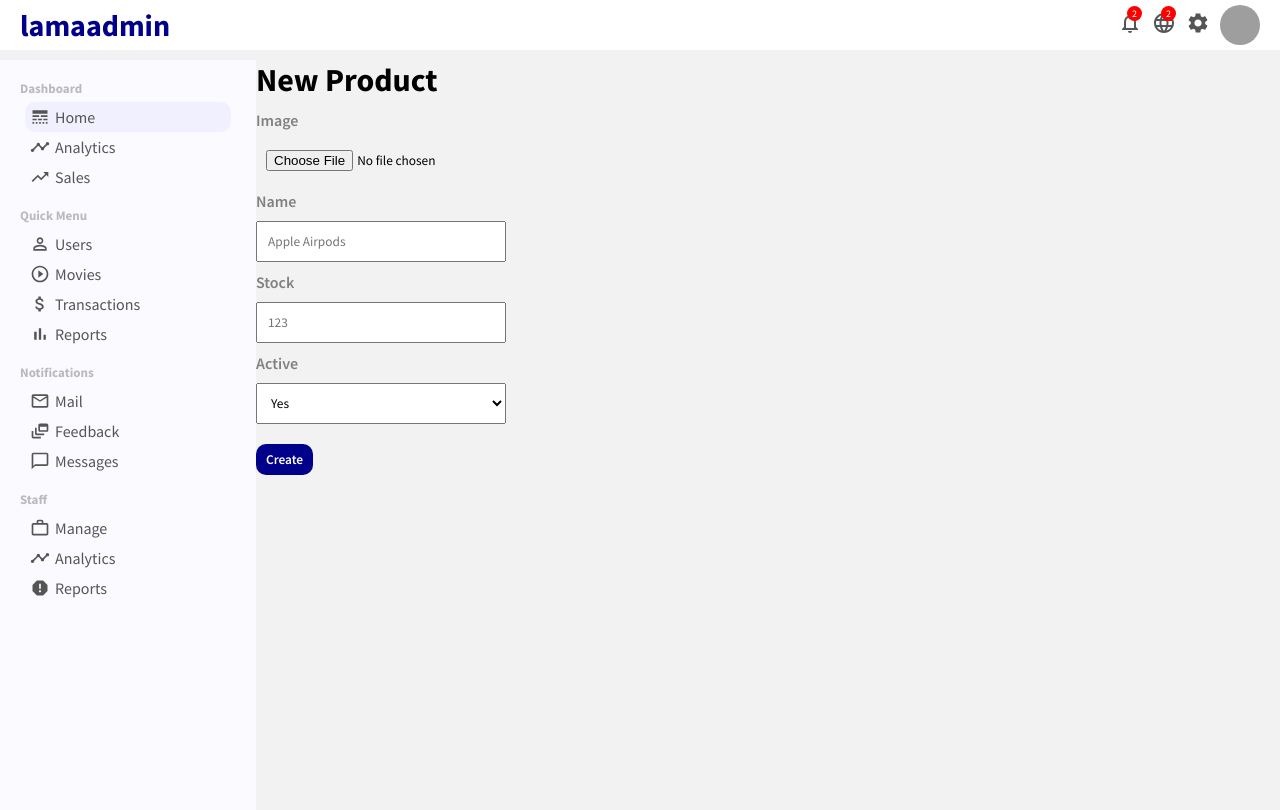
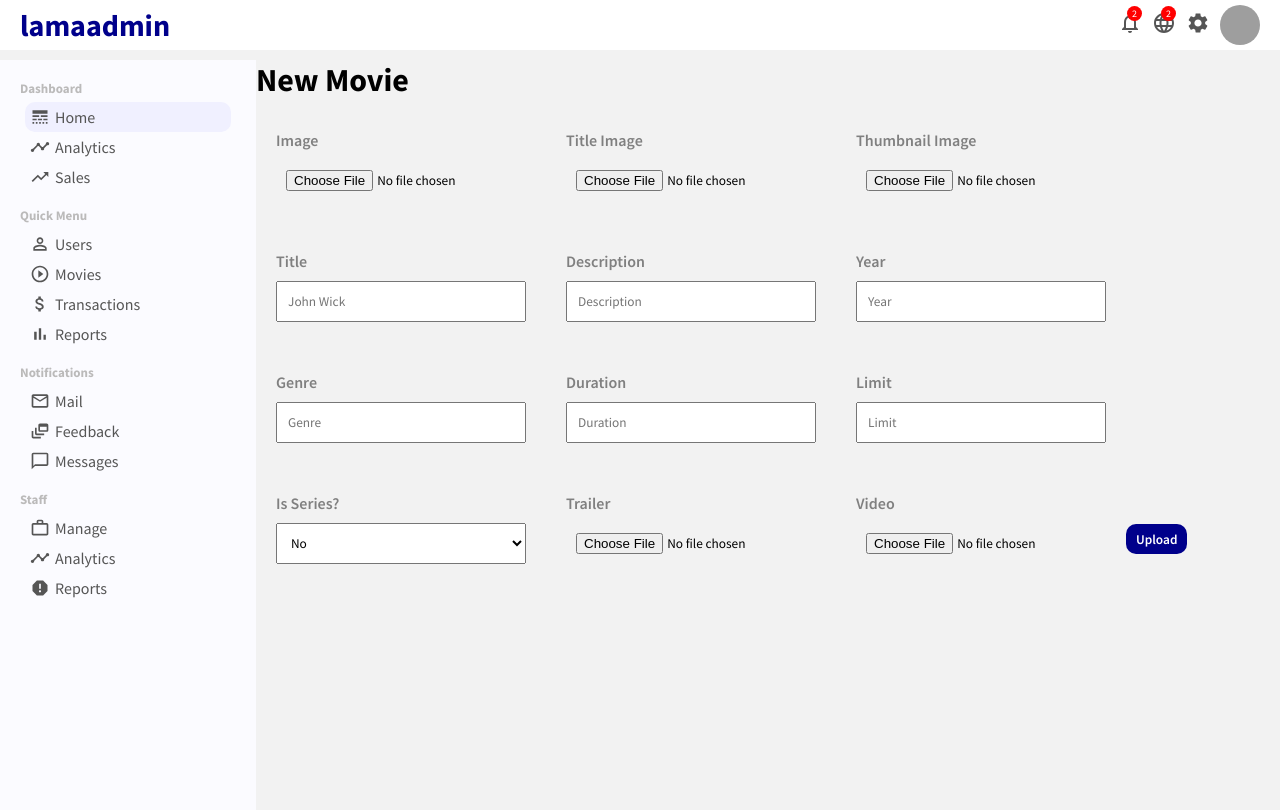
Before and after one commit to arjunsharma6622/Netflix-Clone, a React (Create React App) app in the folder admin/: page /newproduct in a window 1280 px wide. Built offline with nearby package versions, Linux system fonts and the light colour scheme; sample sign-in values are in the browser's storage; grey boxes are pictures that could not be loaded.

Commit message:
new product layout done and firebase started

```diff
--- a/admin/package.json
+++ b/admin/package.json
@@ -10,6 +10,7 @@
     "@testing-library/react": "^11.1.0",
     "@testing-library/user-event": "^12.1.10",
     "axios": "^1.4.0",
+    "firebase": "^10.3.0",
     "react": "^17.0.2",
     "react-dom": "^17.0.2",
     "react-router-dom": "^5.2.0",
--- a/admin/src/pages/newProduct/NewProduct.jsx
+++ b/admin/src/pages/newProduct/NewProduct.jsx
@@ -1,30 +1,97 @@
+import { useState } from "react";
 import "./newProduct.css";
 
 export default function NewProduct() {
+
+  const [movie, setMovie] = useState(null)
+  const [image, setImage] = useState(null)
+  const [imageTitle, setImageTitle] = useState(null)
+  const [imageSm, setImageSm] = useState(null)
+  const [trailer, setTrailer] = useState(null)
+  const [video, setVideo] = useState(null)
+  const [uploaded, setUploaded] = useState(0)
+
+
+  const handleChange = (e) => {
+    const value = e.target.value;
+    setMovie({ ...movie, [e.target.name]: value })
+  }
+
+  console.log(movie)
+
+
+
   return (
     <div className="newProduct">
-      <h1 className="addProductTitle">New Product</h1>
+      <h1 className="addProductTitle">New Movie</h1>
       <form className="addProductForm">
+
+
         <div className="addProductItem">
           <label>Image</label>
-          <input type="file" id="file" />
+          <input type="file" id="img" name="img" onChange={(e) => setImage(e.target.files[0])}/>
         </div>
         <div className="addProductItem">
-          <label>Name</label>
-          <input type="text" placeholder="Apple Airpods" />
+          <label>Title Image</label>
+          <input type="file" id="imgTitle" name="imgTitle" onChange={(e) => setImageTitle(e.target.files[0])}/>
         </div>
         <div className="addProductItem">
-          <label>Stock</label>
-          <input type="text" placeholder="123" />
+          <label>Thumbnail Image</label>
+          <input type="file" id="imgSm" name="imgSm" onChange={(e) => setImageSm(e.target.files[0])}/>
+        </div>
+
+
+
+        <div className="addProductItem">
+          <label>Title</label>
+          <input type="text" placeholder="John Wick" name="title" onChange={handleChange} />
         </div>
         <div className="addProductItem">
-          <label>Active</label>
-          <select name="active" id="active">
-            <option value="yes">Yes</option>
-            <option value="no">No</option>
+          <label>Description</label>
+          <input type="text" placeholder="Description" name="desc" onChange={handleChange} />
+        </div>
+        <div className="addProductItem">
+          <label>Year</label>
+          <input type="text" placeholder="Year" name="year" onChange={handleChange} />
+        </div>
+        <div className="addProductItem">
+          <label>Genre</label>
+          <input type="text" placeholder="Genre" name="genre" onChange={handleChange} />
+        </div>
+        <div className="addProductItem">
+          <label>Duration</label>
+          <input type="text" placeholder="Duration" name="duration" onChange={handleChange} />
+        </div>
+        <div className="addProductItem">
+          <label>Limit</label>
+          <input type="text" placeholder="Limit" name="limit" onChange={handleChange} />
+        </div>
+
+
+        <div className="addProductItem">
+          <label>Is Series?</label>
+          <select name="isSeries" id="isSeries" onChange={handleChange}>
+            <option value="false">No</option>
+            <option value="true">Yes</option>
           </select>
         </div>
-        <button className="addProductButton">Create</button>
+
+
+        <div className="addProductItem">
+          <label>Trailer</label>
+          <input type="file" name="trailer" onChange={(e) => setTrailer(e.target.files[0])}/>
+        </div>
+        <div className="addProductItem">
+          <label>Video</label>
+          <input type="file" name="video" onChange={(e) => setVideo(e.target.files[0])}/>
+        </div>
+
+        {uploaded === 5 ? (
+          <button className="addProductButton">Create</button>
+        ) : (
+          <button className="addProductButton">Upload</button>
+        )}
+
       </form>
     </div>
   );
--- a/admin/src/pages/newProduct/newProduct.css
+++ b/admin/src/pages/newProduct/newProduct.css
@@ -4,6 +4,8 @@
 
 .addProductForm {
   margin-top: 10px;
+  display: flex;
+  flex-wrap: wrap;
 }
 
 .addProductItem {
@@ -11,6 +13,7 @@
   display: flex;
   flex-direction: column;
   margin-bottom: 10px;
+  padding: 20px;
 }
 
 .addProductItem > label {
@@ -28,6 +31,8 @@
 }
 
 .addProductButton {
+  height: 30px;
+  align-self: center;
   margin-top: 10px;
   padding: 7px 10px;
   border: none;
```
Also changed, not shown: admin/src/firebase.js (added, +16 -0 lines), 1 other file (tests, documents, lock files or other folders).
